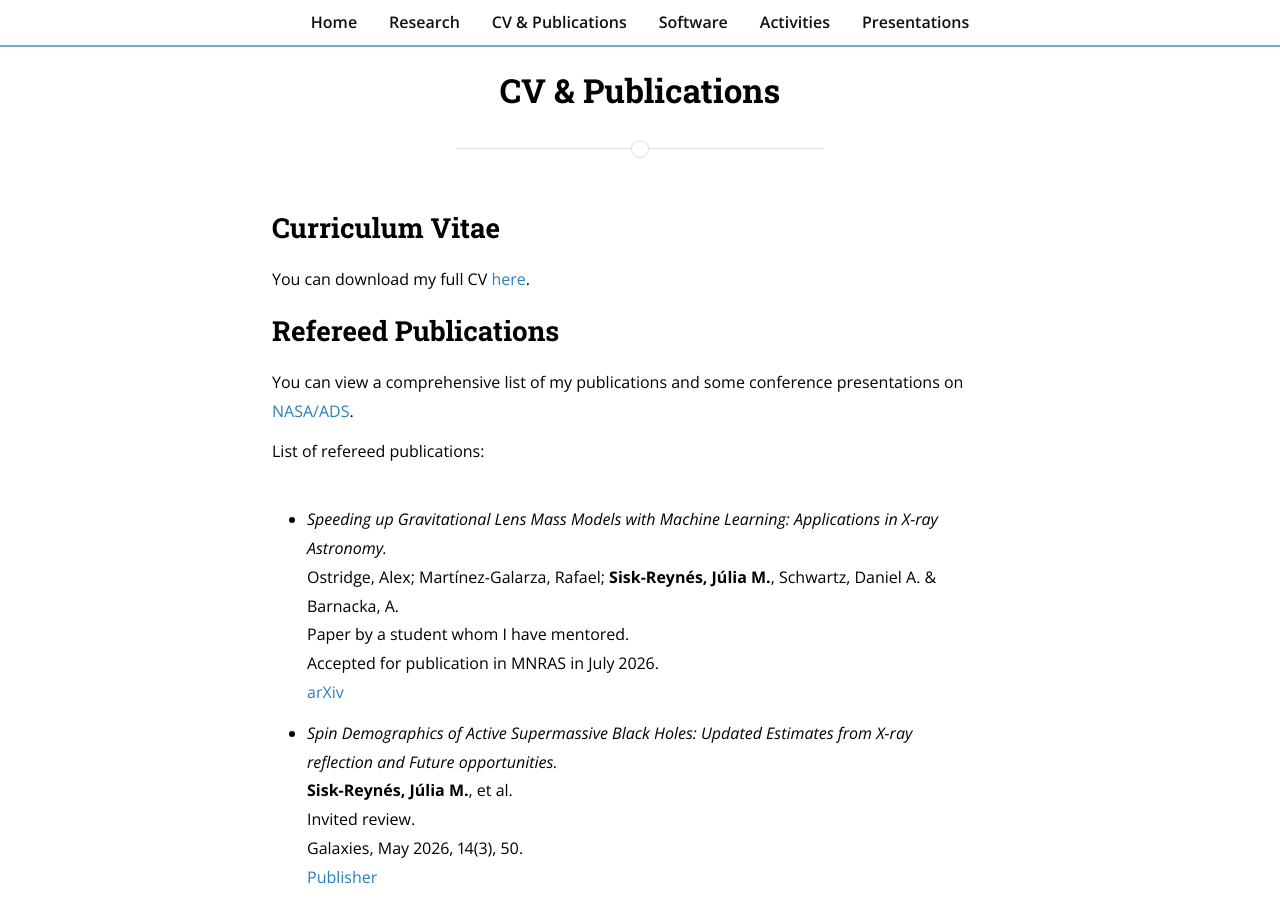
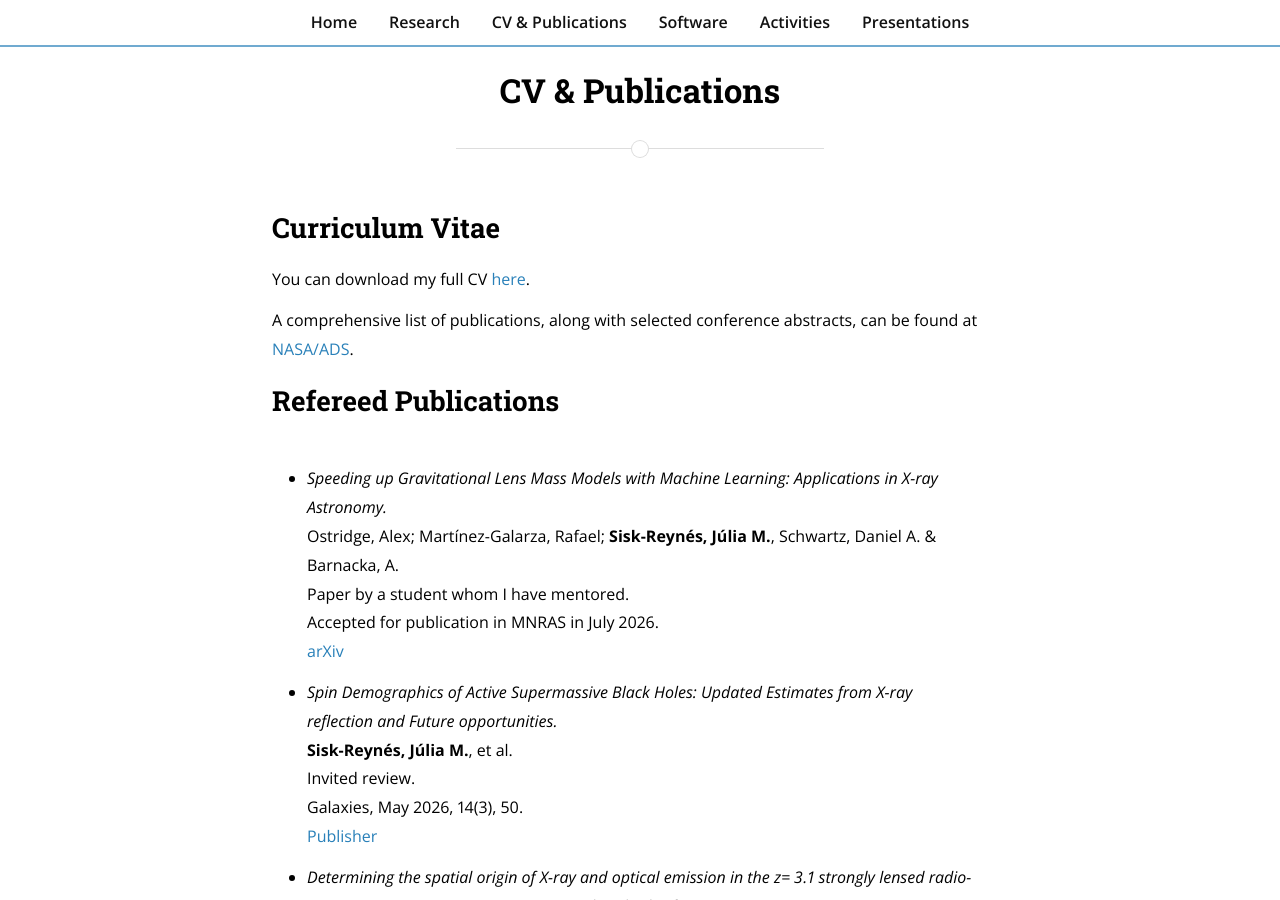
Before and after one commit to jsiskreynes-astro/jsiskreynes-astro.github.io, a Jekyll site: the page built from cv+publications.md, in a window 1280 px wide and 900 px high. Built offline with Jekyll 4.4.1, drawn with Linux system fonts in a browser that asks for light colours; nearby versions of some CDN libraries.

Commit message:
Update cv+publications.md

```diff
--- a/cv+publications.md
+++ b/cv+publications.md
@@ -10,11 +10,9 @@ nav_order: 3
 
 You can download my full CV [here]({{ site.baseurl }}/assets/jsiskreynes_cv_lu_07082026.pdf).
 
+A comprehensive list of publications, along with selected conference abstracts, can be found at [NASA/ADS](https://ui.adsabs.harvard.edu/search/fq=%7B!type%3Daqp%20v%3D%24fq_database%7D&fq_database=(database%3Aastronomy%20OR%20database%3Aphysics)&p_=0&q=%20author%3A%22sisk-reynes%22&sort=date%20desc%2C%20bibcode%20desc).
+
 ## Refereed Publications
-
-You can view a comprehensive list of my publications and some conference presentations on [NASA/ADS](https://ui.adsabs.harvard.edu/search/fq=%7B!type%3Daqp%20v%3D%24fq_database%7D&fq_database=(database%3Aastronomy%20OR%20database%3Aphysics)&p_=0&q=%20author%3A%22sisk-reynes%22&sort=date%20desc%2C%20bibcode%20desc).
-
-List of refereed publications:
 
 - *Speeding up Gravitational Lens Mass Models with Machine Learning: Applications in X-ray Astronomy.* <br>
 Ostridge, Alex; Martínez-Galarza, Rafael; **Sisk-Reynés, Júlia M.**, Schwartz, Daniel A. & Barnacka, A. <br>
```
